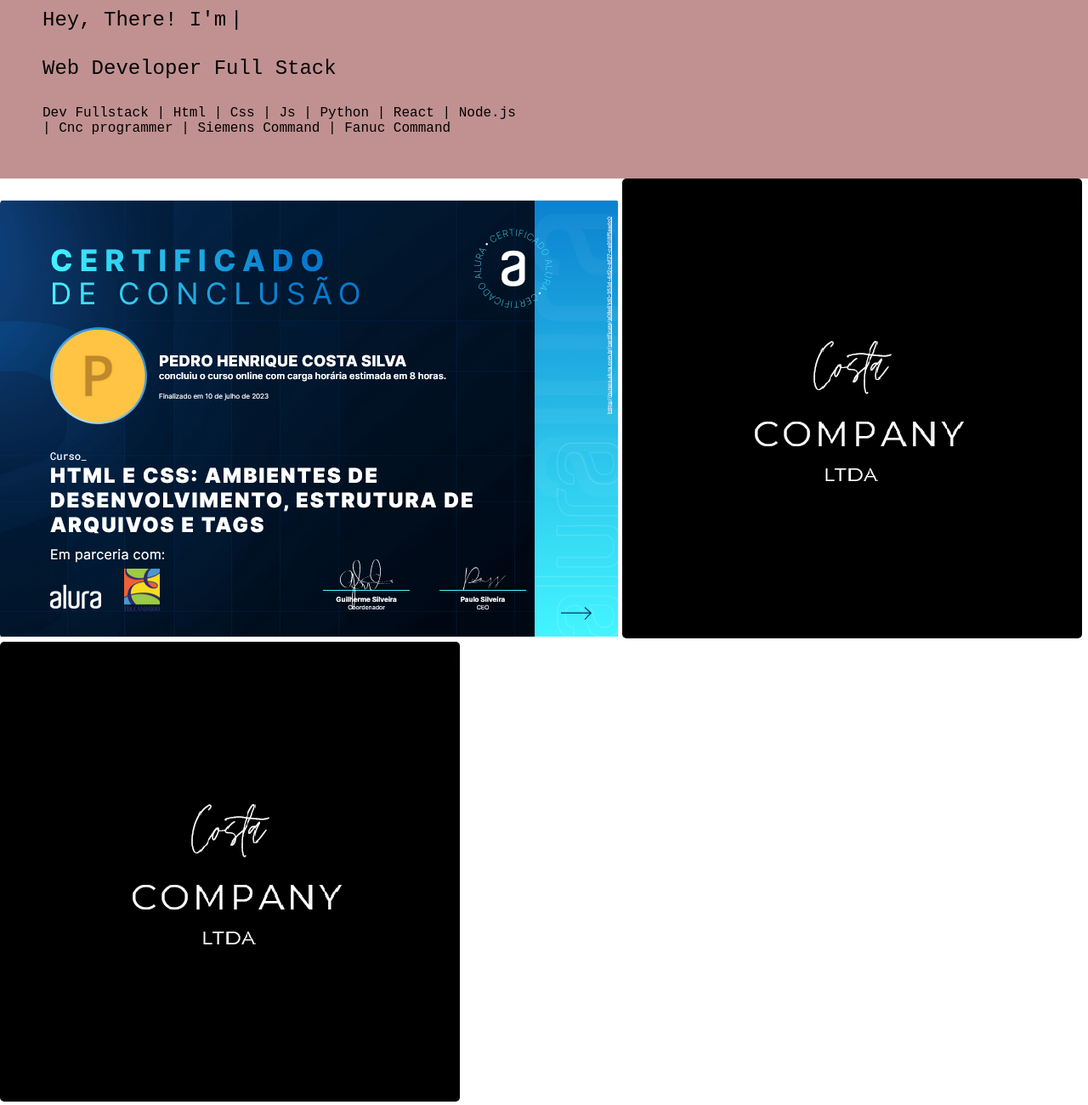
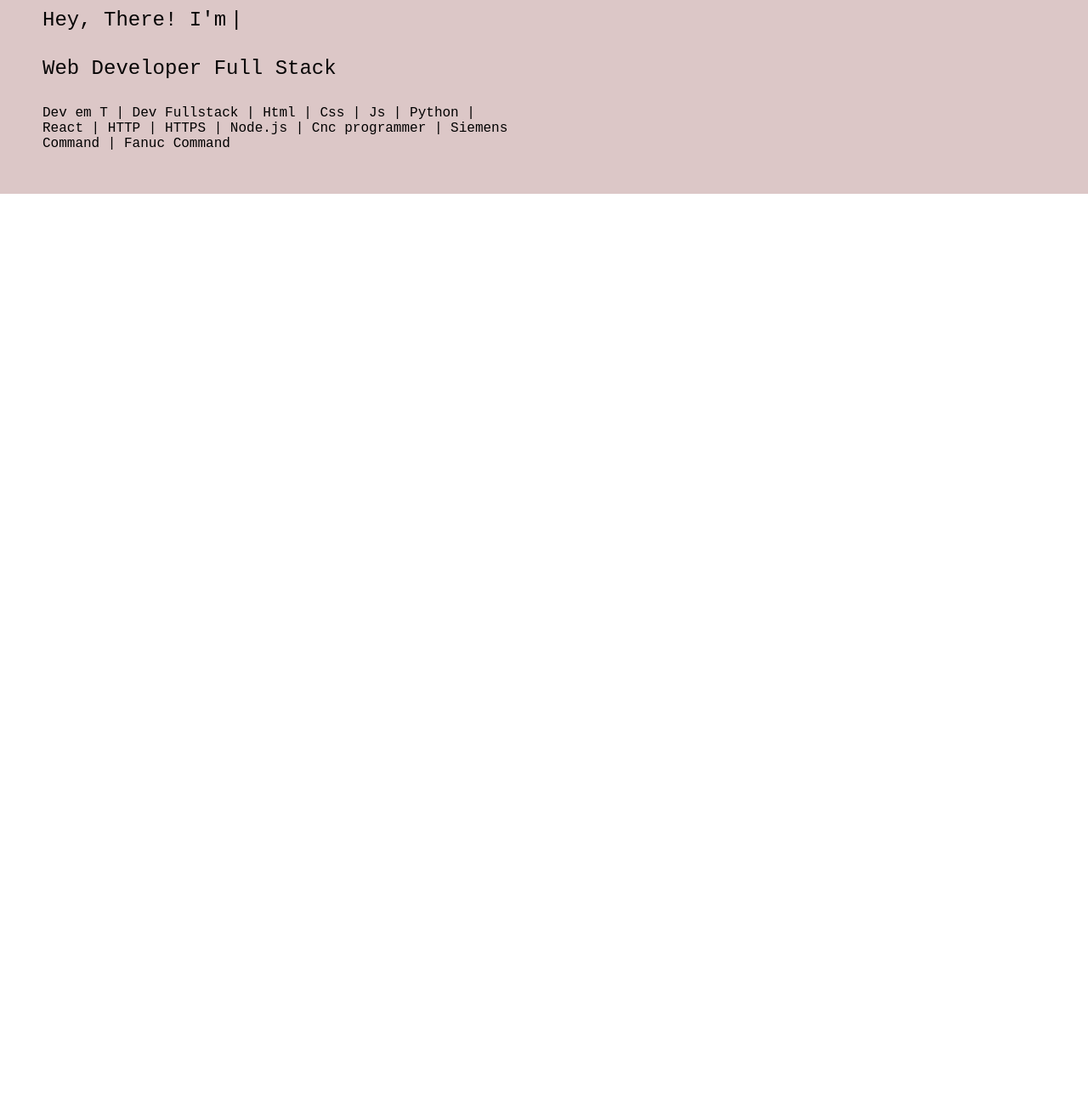
Before and after one commit to ferreiradasilvaph/Portfolio---Pedro-Costa, a website: page index.html in a window 1280 px wide. Shown: the part 207-1507 px from the top of the page at 85% size. After the commit the page ends 800 px from the top, so only its background shows below. Drawn offline with Linux system fonts and the light colour scheme.

Commit message:
first commit

```diff
--- a/index.html
+++ b/index.html
@@ -1,5 +1,5 @@
 <!DOCTYPE html>
-<html lang="en">
+<html lang="pt-br">
 <head>
     <meta charset="UTF-8">
     <meta name="viewport" content="width=device-width, initial-scale=1.0">
@@ -31,20 +31,12 @@
         <div>
             <h2 class="digitando">Hey, There! I'm</h2>
             <h2 class="digitando2">Web Developer Full Stack </h2>
-            <p>Dev Fullstack | Html | Css | Js | Python | React | Node.js | Cnc programmer | Siemens Command | Fanuc Command</p>
+            <p>Dev em T | Dev Fullstack | Html | Css | Js | Python | React | HTTP | HTTPS | Node.js | Cnc programmer | Siemens Command | Fanuc Command</p>
         </div>
     </section>
     </main>
     <article aria-label="sobre mim" class="sobre">
-        <a href=""
-        ><img src="imagens/certify.devestrut.png" alt=""
-      /></a>
-      <a href="https://editor.p5js.org/askr1/sketches/NG0Ddyk35"
-        ><img src="imagens/logo.png" alt=""
-      /></a>
-      <a href="https://editor.p5js.org/askr1/sketches/mOdGOjpF8"
-        ><img src="imagens/logo.png" alt=""
-      /></a>
+        <img src="" alt="">
     </article>
     <script src="vscode/enttoma.js"></script>
 </body>
--- a/style.css
+++ b/style.css
@@ -98,7 +98,7 @@
 }
 /* seção principal sobre mim */
 main {
-    background-color: #c19191;
+    background-color: #dcc7c7;
 }
 main .sobre {
     margin-top: 50px;
--- a/vscode/enttoma.js
+++ b/vscode/enttoma.js
@@ -10,7 +10,7 @@
     arrText.forEach((letra, i) => {
         setTimeout(()=>{
             elemento.innerHTML += letra;
-        }, 30 * i)
+        }, 100 * i)
     });
 };
 function ativarLetras(e){
@@ -21,7 +21,7 @@
     caracteres.forEach((l, i) => {
         setTimeout(() =>{
             e.innerHTML += l;
-        }, 160 * i)
+        }, 150 * i)
     });
 };
 ativarLetra(titulo);
```
Also changed, not shown: blinder.html (+2 -2 lines), 1 other file.
